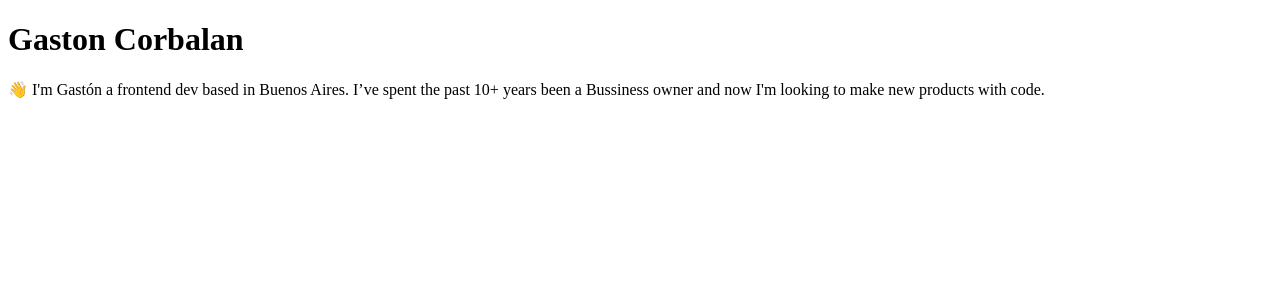
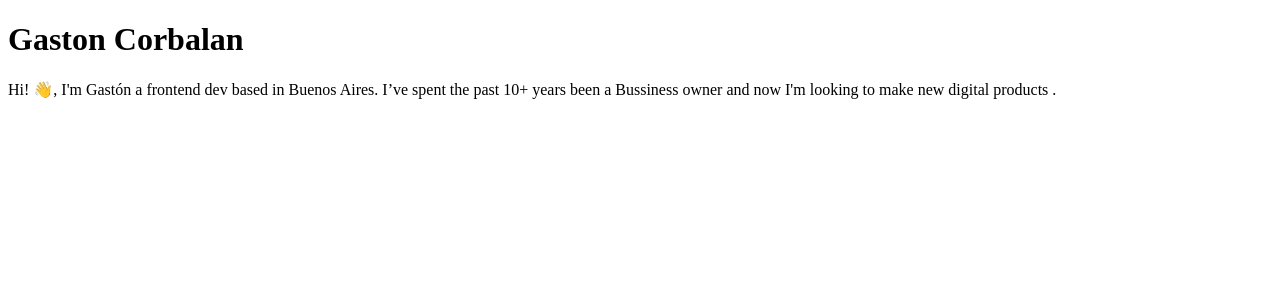
Before and after one commit to ImGaston/portfolio, a Next.js app: page / in a window 1280 px wide. Shown: the top 300 px of the page. Built offline with nearby package versions, Linux system fonts and the light colour scheme; a web font is replaced by a local one.

Commit message:
css dark mode

```diff
--- a/pages/index.js
+++ b/pages/index.js
@@ -4,7 +4,8 @@
     return (
     <div>
         <h1>Gaston Corbalan</h1>
-        <p>👋 I'm Gastón a frontend dev based in Buenos Aires. I’ve spent the past 10+ years been a Bussiness owner and now I'm looking to make new products with code.</p>
+        <p> Hi! <span>👋</span>, I'm Gastón a frontend dev based in Buenos Aires. I’ve spent the past 10+ years been a Bussiness owner and now I'm looking to make new digital products
+            .</p>
     </div>
     )
 }
--- a/styles/styles.css
+++ b/styles/styles.css
@@ -1,3 +1,17 @@
+@media (prefers-color-scheme: light) {
+  body {
+      background-color: #e2e8f0;
+      color: #1a202c;
+  }
+}
+
+@media (prefers-color-scheme: dark) {
+  body {
+      background-color: #1a202c;
+      color: #e2e8f0;
+  }
+}
+
 body {
   font-family: 'Raleway','SF Pro Text', 'SF Pro Icons', 'Helvetica Neue', 'Helvetica',
     'Arial', sans-serif;
@@ -8,4 +22,14 @@
 
 h1 {
     font-family: 'Quattrocento', Georgia, 'Times New Roman', Times, serif;
+    font-size: 3em;
 }
+
+p {
+    font-size: 20px;
+    line-height: 2em;
+}
+
+p span {
+    font-size: 28px;
+}
```
